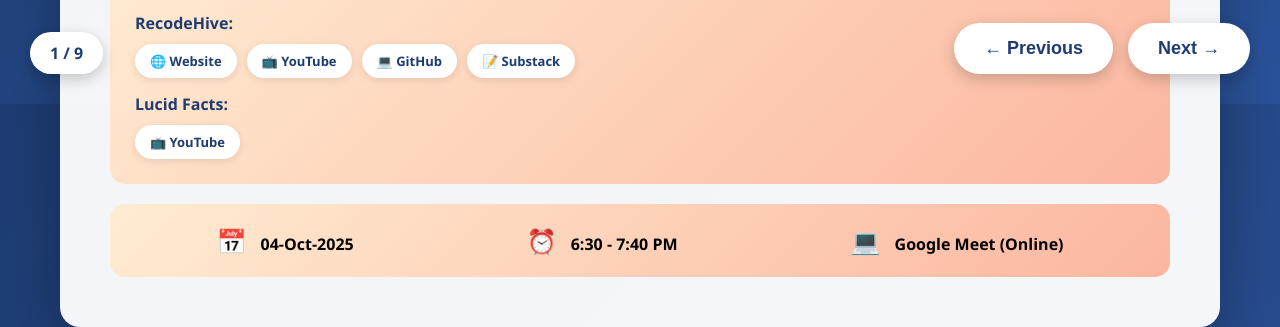
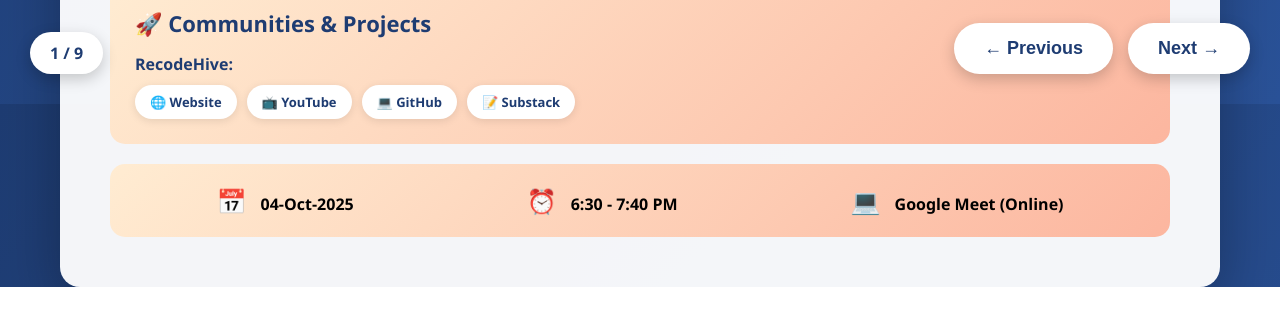
Before and after one commit to sanjay-kv/career-guidance-presentation, a plain HTML site: page index.html in a window 1280 px wide. Shown: the part 696-1023 px from the top of the page. After the commit the page ends 983 px from the top, so only its background shows below. Drawn offline with Linux system fonts and the light colour scheme.

Commit message:
Updated index.html

```diff
--- a/index.html
+++ b/index.html
@@ -447,12 +447,6 @@
                             <a href="https://recodehive.substack.com/" target="_blank" class="community-link">📝 Substack</a>
                         </div>
                     </div>
-                    <div style="margin-top: 15px;">
-                        <strong style="color: #1e3c72; font-size: 16px;">Lucid Facts:</strong>
-                        <div class="community-links">
-                            <a href="https://www.youtube.com/@lucidfacts1473" target="_blank" class="community-link">📺 YouTube</a>
-                        </div>
-                    </div>
                 </div>
 
                 <div class="event-details">
```
